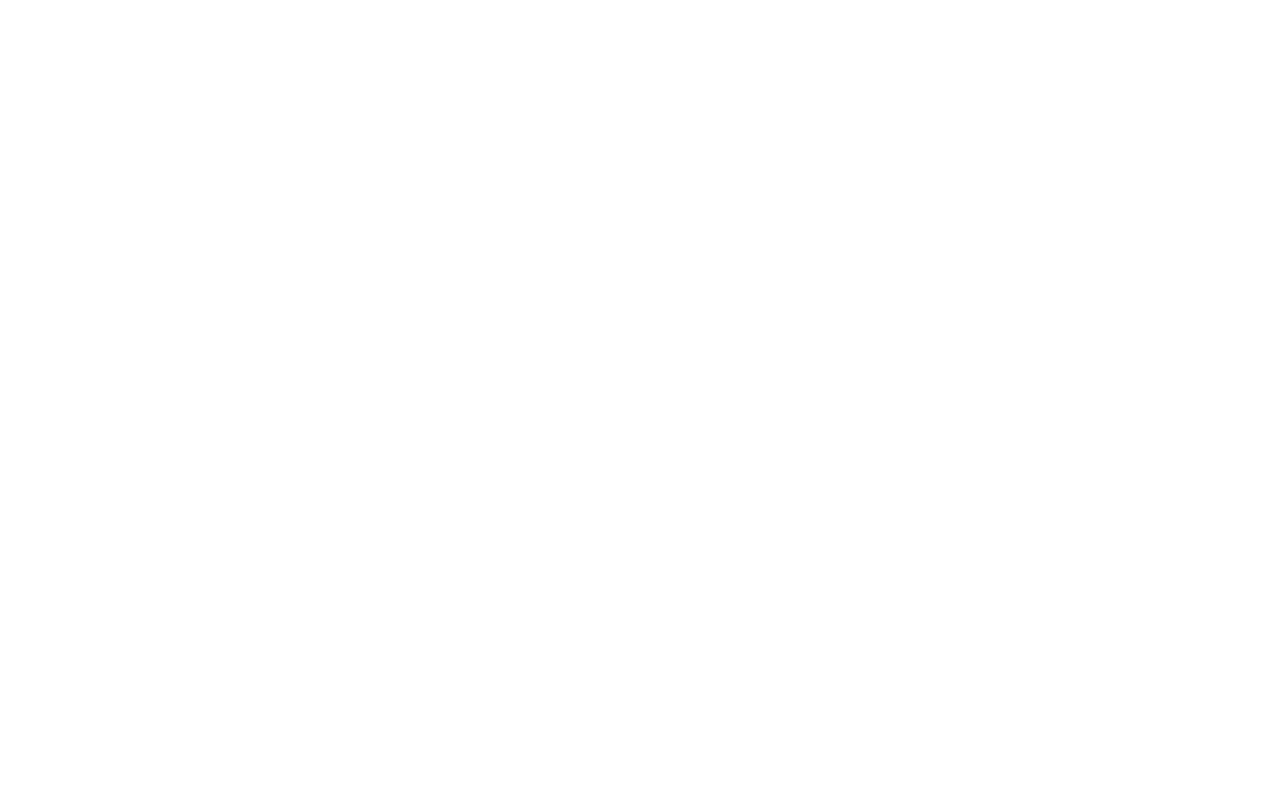
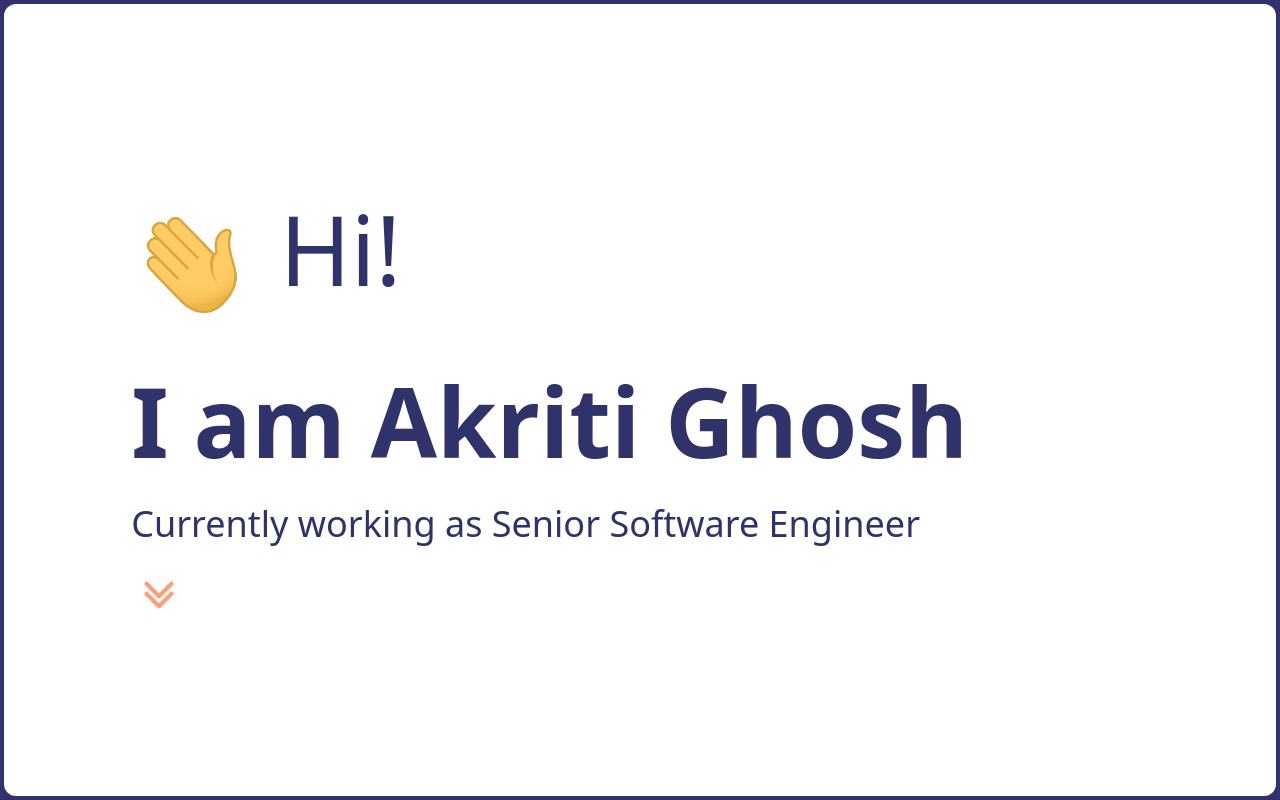
Before and after one commit to AkritiGhosh/Portfolio, a React (Vite) app: page / in a window 1280 px wide. Built offline with nearby package versions, Linux system fonts and the light colour scheme.

Commit message:
section scrolling

```diff
--- a/src/App.jsx
+++ b/src/App.jsx
@@ -1,9 +1,21 @@
+import AboutMe from "./sections/AboutMe";
+import Landing from "./sections/Landing";
+
+export const smoothScroll = (e, sectionId) => {
+  let section = document.getElementById(sectionId);
+  e.preventDefault(); // Stop Page Reloading
+  section && section.scrollIntoView({ behavior: "smooth", block: "start" });
+};
 
 function App() {
-
   return (
-    <></>
-  )
+    <main className="w-screen h-screen overflow-hidden bg-navy p-1 !scroll-smooth">
+      <div className="w-full h-full snap-y snap-mandatory overflow-auto">
+        <Landing />
+        <AboutMe />
+      </div>
+    </main>
+  );
 }
 
-export default App
+export default App;
```
